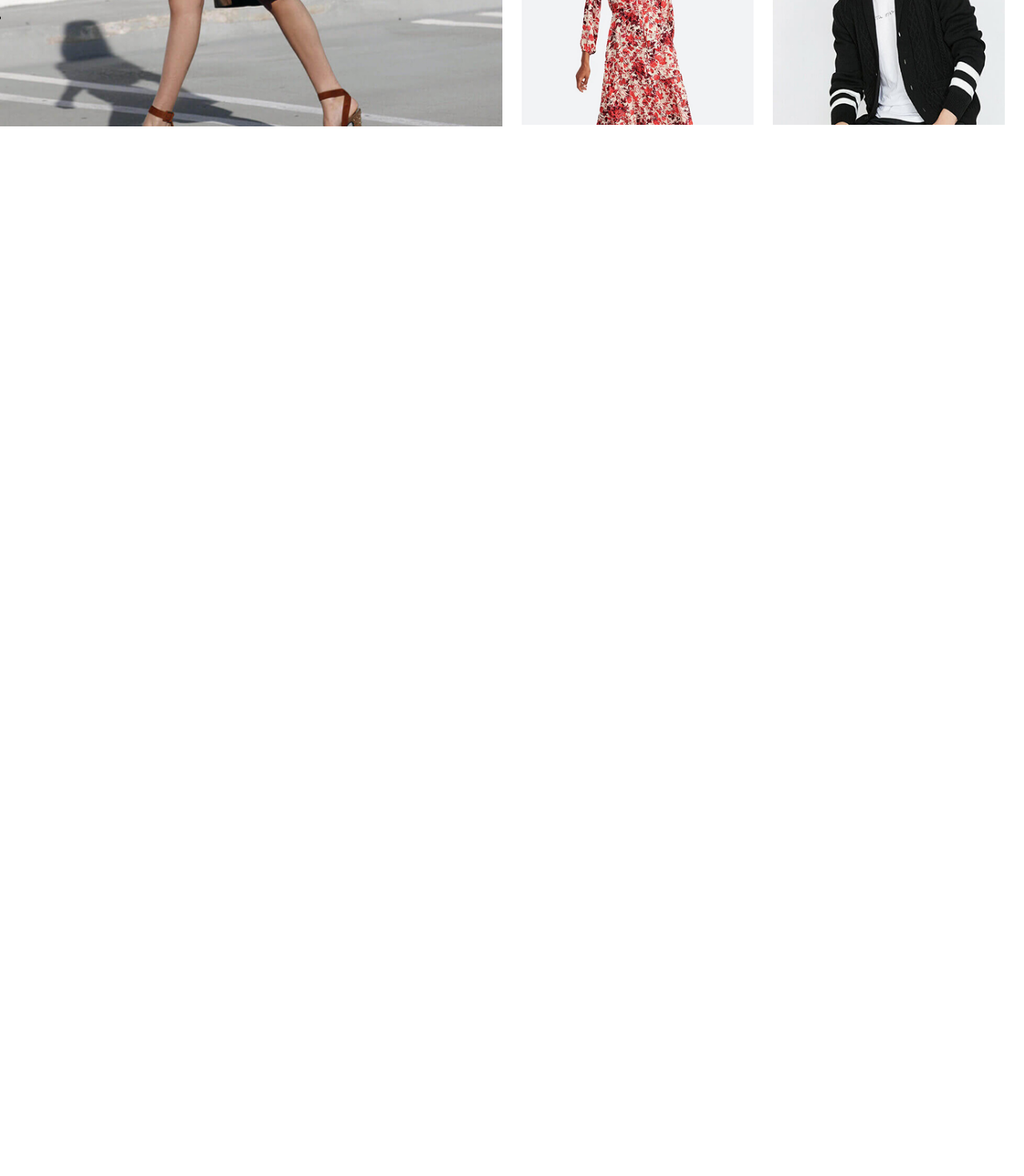
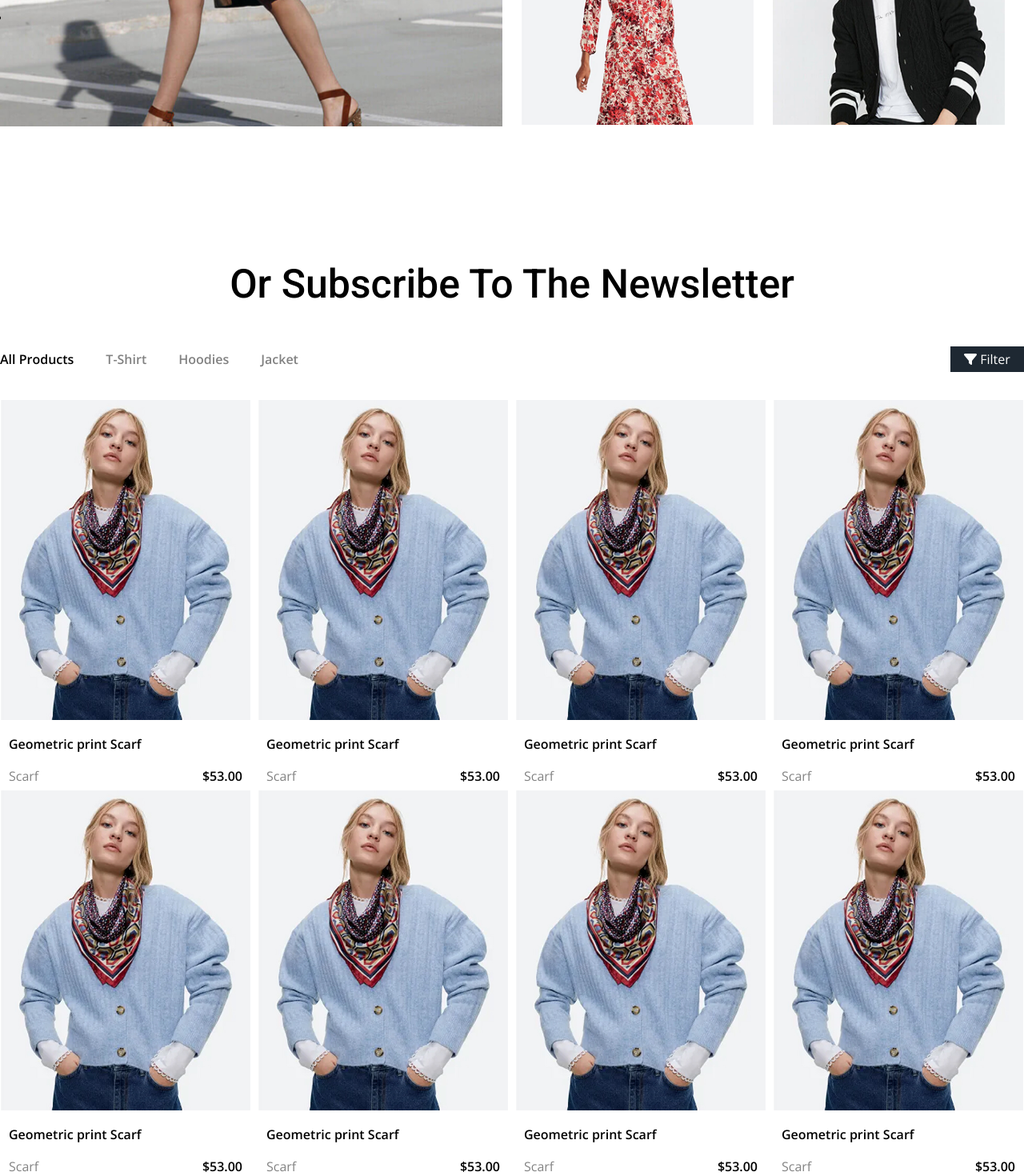
Before and after one commit to moshiurhossain/CoralReactjsResponsive, a React (Vite) app: page /main in a window 1280 px wide. Shown: the part 1648-3118 px from the top of the page at 80% size. Before the commit the page ends 1966 px from the top, so only its background shows below. Built offline with nearby package versions, Linux system fonts and the light colour scheme.

Commit message:
subscribe part done with responsive

```diff
--- a/src/components/Explore.jsx
+++ b/src/components/Explore.jsx
@@ -8,7 +8,7 @@ import { Link } from 'react-router'
 
 const Explore = () => {
   return (
-    <section id='explore' className='lg:pb-[140px] '>
+    <section id='explore' className=' '>
         <div className="container">
       <div className="explore-row flex  flex-col gap-6 lg:flex-row justify-center">
     <div className='explore-left lg:w-[648px] w-[300px] lg:h-[648px] relative mx-auto lg:mx-0'>
--- /dev/null
+++ b/src/components/Subscribe.jsx
@@ -0,0 +1,90 @@
+import React from 'react'
+import CommonHeader from './common/CommonHeader'
+import { Link } from 'react-router'
+import { FaFilter } from "react-icons/fa6";
+import SingleCardproduct from './common/SingleCardproduct';
+import p1 from '../assets/images/p1.png'
+
+
+const Subscribe = () => {
+  return (
+    <section id='subscrbe' className='lg:pt-[140px] pt-[80px]'>
+       <div className="container">
+         <CommonHeader
+         text='Or subscribe to the newsletter'
+         />
+         {/* nav tabs starts */}
+         <div className='flex items-center justify-between lg:mt-[40px] mt-[26px] lg:px-0 px-1'>
+          <div className="subsbutton flex lg:gap-[40px] gap-2">
+            <button className='font-opensans font-semibold lg:text-base text-[12px] capitalize'>all products</button>
+            <button className='font-opensans font-semibold lg:text-base text-[12px] text-[#0000007e] capitalize'>t-shirt</button>
+            <button className='font-opensans font-semibold lg:text-base text-[12px] text-[#0000007e] capitalize'>hoodies</button>
+            <button className='font-opensans font-semibold lg:text-base text-[12px] text-[#0000007e] capitalize'>jacket</button>
+          </div>
+          <div className="sublinks ">
+             <Link className='flex items-center justify-center lg:w-[92px] lg:h-[32px] w-[66px] lg:text-base text-[12px] font-opensans font-normal bg-primary text-white gap-1 '>
+             <FaFilter />
+             Filter
+             </Link>
+          </div>
+         </div>
+           {/* nav tabs ends */}
+           <div className="sliderpart mt-[35px] flex flex-wrap lg:gap-[10px] justify-center">
+
+
+
+             <SingleCardproduct
+             pimg={p1}
+             ptitle={'Geometric print Scarf'}
+             pname={'Scarf'}
+             pprice={'$53.00'}
+             />
+             <SingleCardproduct
+             pimg={p1}
+             ptitle={'Geometric print Scarf'}
+             pname={'Scarf'}
+             pprice={'$53.00'}
+             />
+             <SingleCardproduct
+             pimg={p1}
+             ptitle={'Geometric print Scarf'}
+             pname={'Scarf'}
+             pprice={'$53.00'}
+             />
+             <SingleCardproduct
+             pimg={p1}
+             ptitle={'Geometric print Scarf'}
+             pname={'Scarf'}
+             pprice={'$53.00'}
+             />
+             <SingleCardproduct
+             pimg={p1}
+             ptitle={'Geometric print Scarf'}
+             pname={'Scarf'}
+             pprice={'$53.00'}
+             />
+             <SingleCardproduct
+             pimg={p1}
+             ptitle={'Geometric print Scarf'}
+             pname={'Scarf'}
+             pprice={'$53.00'}
+             />
+             <SingleCardproduct
+             pimg={p1}
+             ptitle={'Geometric print Scarf'}
+             pname={'Scarf'}
+             pprice={'$53.00'}
+             />
+             <SingleCardproduct
+             pimg={p1}
+             ptitle={'Geometric print Scarf'}
+             pname={'Scarf'}
+             pprice={'$53.00'}
+             />
+           </div>
+       </div>
+    </section>
+  )
+}
+
+export default Subscribe
--- /dev/null
+++ b/src/components/common/CommonHeader.jsx
@@ -0,0 +1,9 @@
+import React from 'react'
+
+const CommonHeader = ({text},) => {
+  return (
+    <h2 className='lg:text-[50px] text-[16px] font-roboto font-medium text-black text-center capitalize'>{text}</h2>
+  )
+}
+
+export default CommonHeader
--- /dev/null
+++ b/src/components/common/SingleCardproduct.jsx
@@ -0,0 +1,25 @@
+import React from 'react'
+import p1 from '../../assets/images/p1.png'
+
+const SingleCardproduct = ({pimg,ptitle,pname,pprice}) => {
+  return (
+    <>
+
+   <div className='w-[312px] h-[478px] hover:bg-[#ada7a72c] duration-[.4s] pb-[1px]'>
+    <div className="productimage w-full h-[400px] overflow-hidden group cursor-pointer">
+        <img className='group-hover:scale-[1.1] duration-[.4s]' src={pimg} alt="productimage" />
+    </div>
+    <div className="productdetails lg:mt-[18px] w-[292px] mx-auto">
+         <h2 className='font-opensans lg:text-base font-semibold '>{ptitle}</h2>
+         <div className="nameNprice flex justify-between mt-[16px] lg:text-base font-opensans">
+           <p className='text-[#0000007c] font-normal'>{pname}</p>
+           <p className='text-[#000] font-semibold'>{pprice}</p>
+         </div>
+    </div>
+
+   </div>
+    </>
+  )
+}
+
+export default SingleCardproduct
--- a/src/pages/Home.jsx
+++ b/src/pages/Home.jsx
@@ -2,6 +2,7 @@ import React from 'react'
 import Banner from '../components/Banner'
 import Brands from '../components/Brands'
 import Explore from '../components/Explore'
+import Subscribe from '../components/Subscribe'
 
 const Home = () => {
   return (
@@ -9,6 +10,7 @@ const Home = () => {
       <Banner/>
       <Brands/>
       <Explore/>
+      <Subscribe/>
     </div>
   )
 }
```
Also changed, not shown: src/assets/images/p1.png (added).
